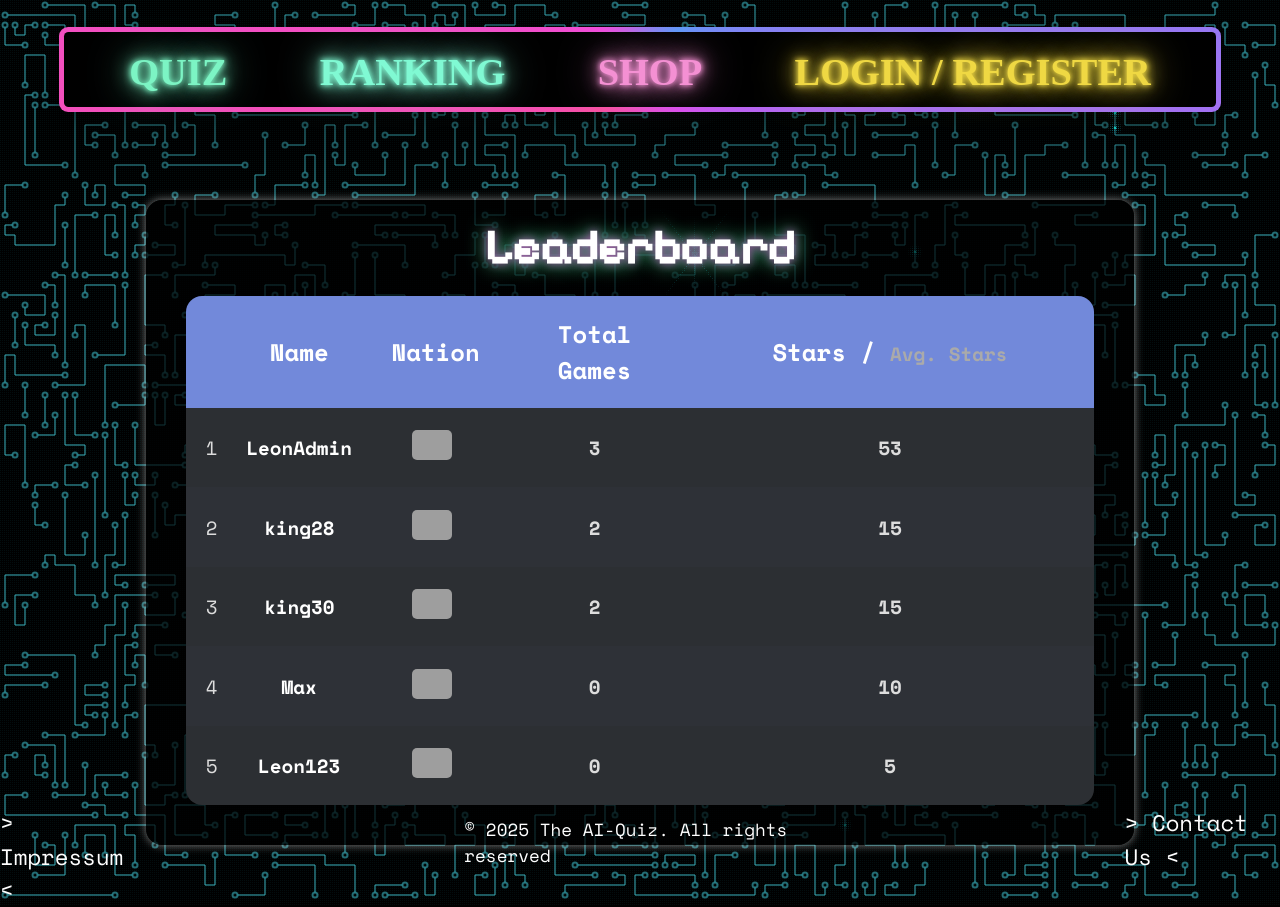
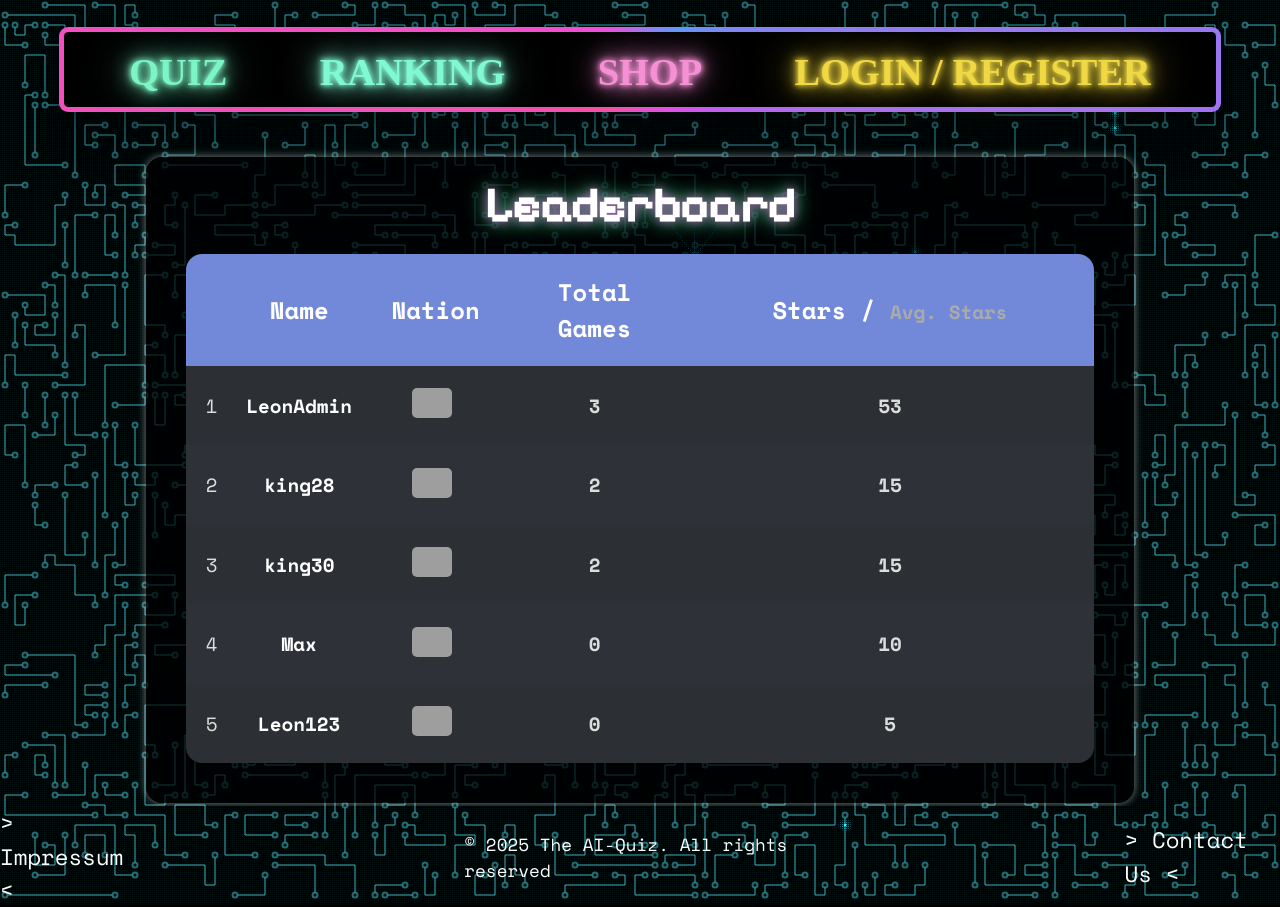
Before and after one commit to dci-fbw-p-24-e03/FinalProjectFOLK, a Django app: page /leaderboard/ in a window 1280 px wide. Run offline with Django 5.2, Linux system fonts and the light colour scheme; data comes from the database, SQL or seed files in the repository; parts of the project's set-up code (start-up, migrations or seed data) failed here and were passed over; some web fonts are replaced; grey boxes are pictures that could not be loaded.

Commit message:
fixed footer position in base.html and .profile div in profile.html

```diff
--- a/static/css/base_style.css
+++ b/static/css/base_style.css
@@ -292,7 +292,7 @@ nav a:hover span::after {
   Usually for page content, given a higher z-index if needed above other elements.
 */
 main {
-  position: absolute;
+  /* position: absolute; */
   display: flex;
   flex-direction: column;
   align-items: center;
@@ -330,14 +330,20 @@ main::-webkit-scrollbar-thumb {
 }
 
 footer {
-  position: absolute;
+  /* position: absolute; */
   bottom: 0;
   display: flex;
-  justify-content:space-between;
+  align-items: center;
+  /* justify-content:space-between; */
   z-index: 100;
   gap: 20rem;
 }
 
+footer div p{
+  display: flex;
+  flex-direction: row;
+  align-items: center;
+}
 
 footer span {
   font-family: "Space Mono", serif;
--- a/static/css/profile.css
+++ b/static/css/profile.css
@@ -12,6 +12,10 @@
 .update-button:hover {
     background-color: #45a049;
     transform: translateY(-2px);
+}
+
+.profile {
+    box-sizing: content-box;
 }
 
 .profile img {
```
Also changed, not shown: multiplayer/templates/multi_play_over.html (+11 -11 lines).
